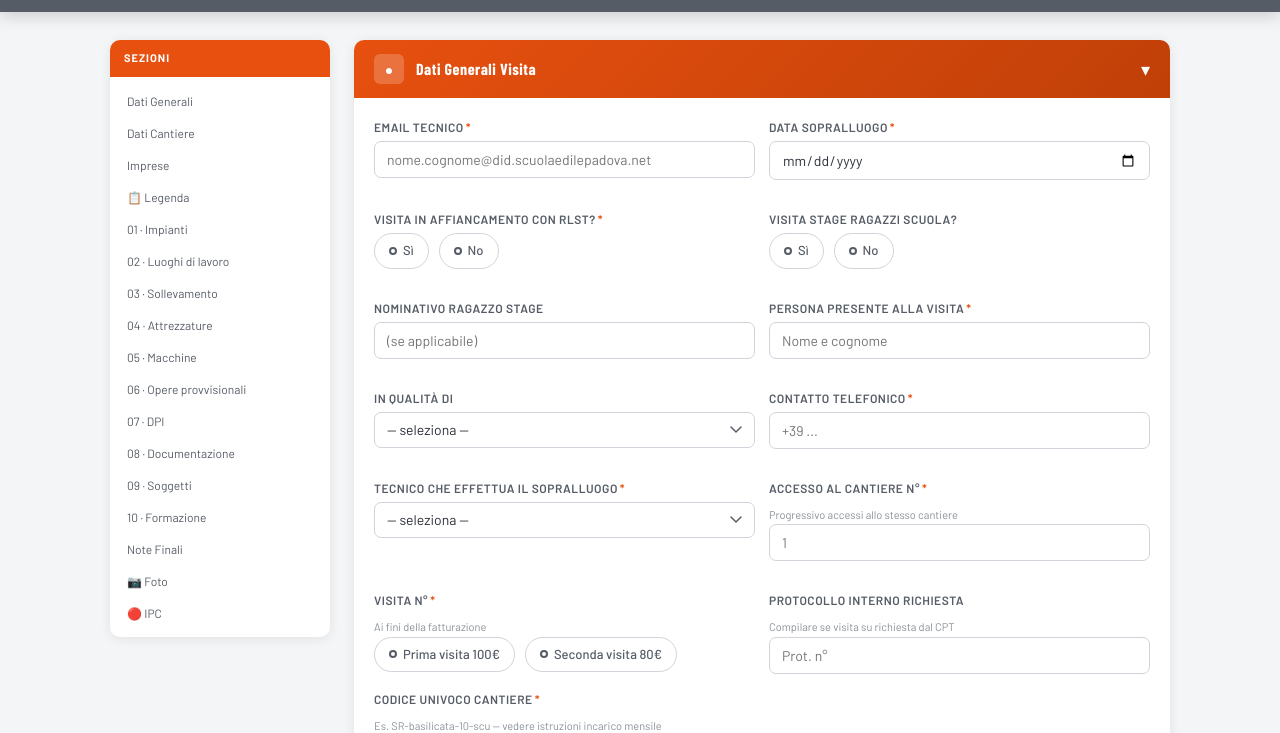
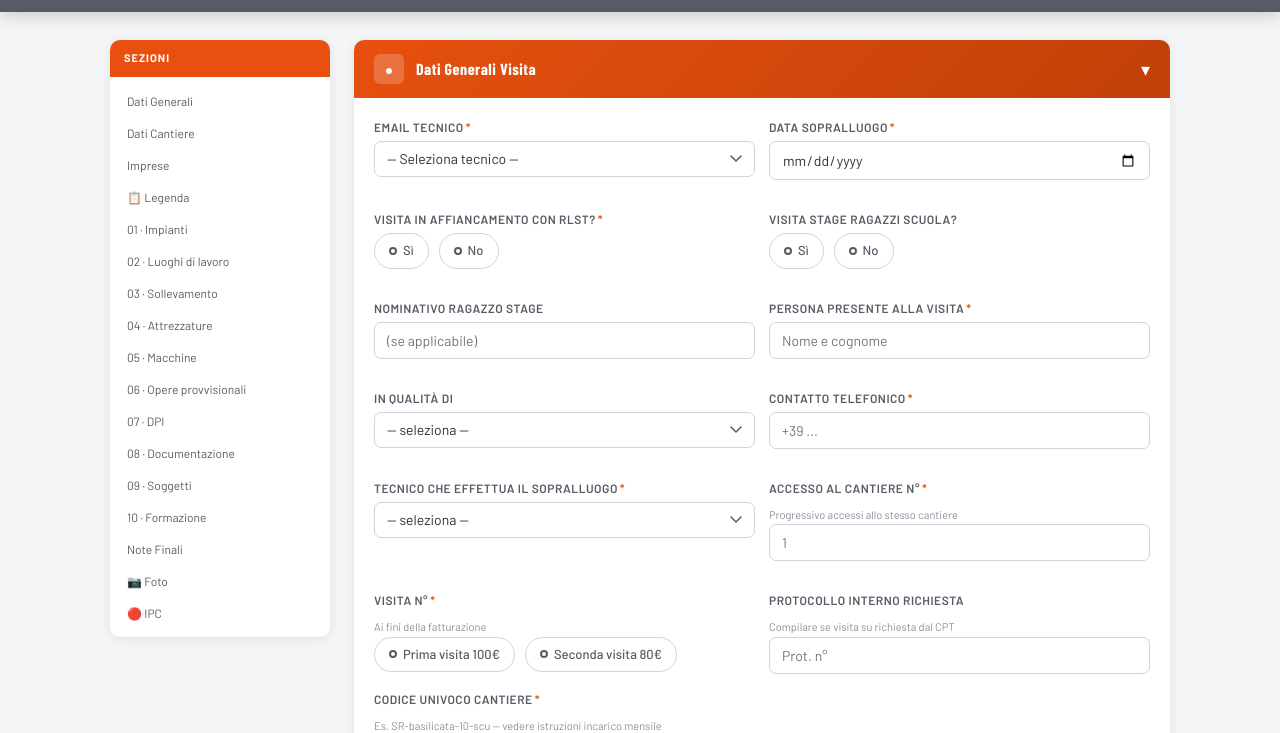
Before and after one commit to Scuolaedilecpt/rapporto-sopralluogo, a plain HTML site: page index.html in a window 1280 px wide. Shown: the part 62-795 px from the top of the page. Drawn offline with nearby package versions, Linux system fonts and the light colour scheme.

Commit message:
Add files via upload

```diff
--- a/index.html
+++ b/index.html
@@ -909,7 +909,16 @@ body {
         <div class="fields-grid">
           <div class="field-group">
             <label class="field-label">Email tecnico<span class="req">*</span></label>
-            <input type="email" class="field-input" name="email" placeholder="nome.cognome@did.scuolaedilepadova.net">
+            <select class="field-select" name="email">
+              <option value="">— Seleziona tecnico —</option>
+              <option value="paolo.balladore@did.scuolaedilepadova.net">paolo.balladore@did.scuolaedilepadova.net</option>
+              <option value="amedeo.bordina@did.scuolaedilepadova.net">amedeo.bordina@did.scuolaedilepadova.net</option>
+              <option value="marco.camuffo@did.scuolaedilepadova.net">marco.camuffo@did.scuolaedilepadova.net</option>
+              <option value="franco.caon@did.scuolaedilepadova.net">franco.caon@did.scuolaedilepadova.net</option>
+              <option value="mirco.canova@did.scuolaedilepadova.net">mirco.canova@did.scuolaedilepadova.net</option>
+              <option value="nicola.demarco@did.scuolaedilepadova.net">nicola.demarco@did.scuolaedilepadova.net</option>
+              <option value="tommaso.visentini@did.scuolaedilepadova.net">tommaso.visentini@did.scuolaedilepadova.net</option>
+            </select>
           </div>
           <div class="field-group">
             <label class="field-label">Data sopralluogo<span class="req">*</span></label>
```
